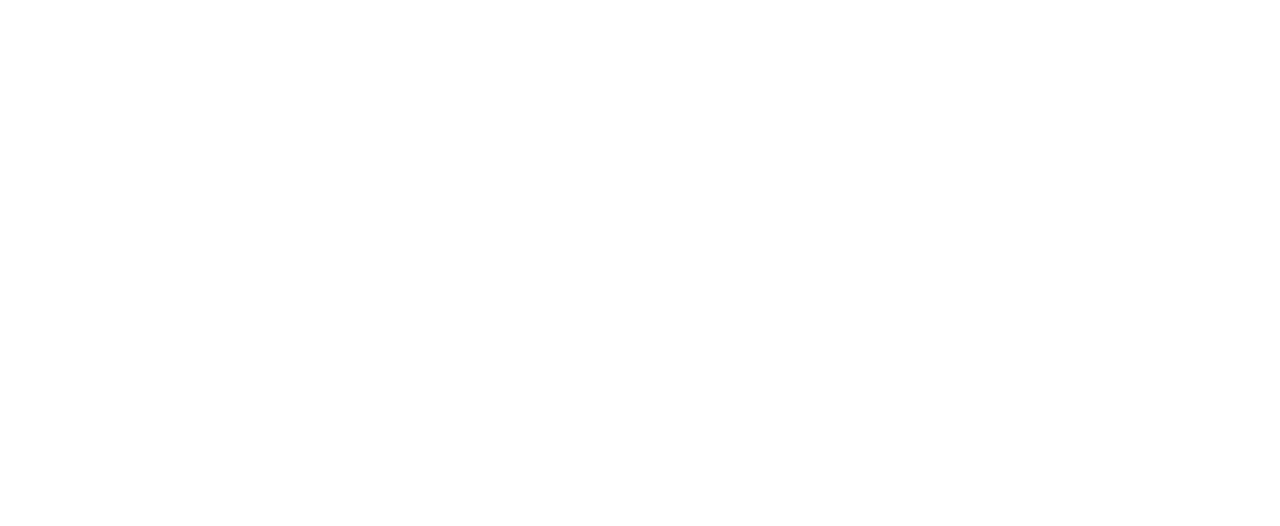
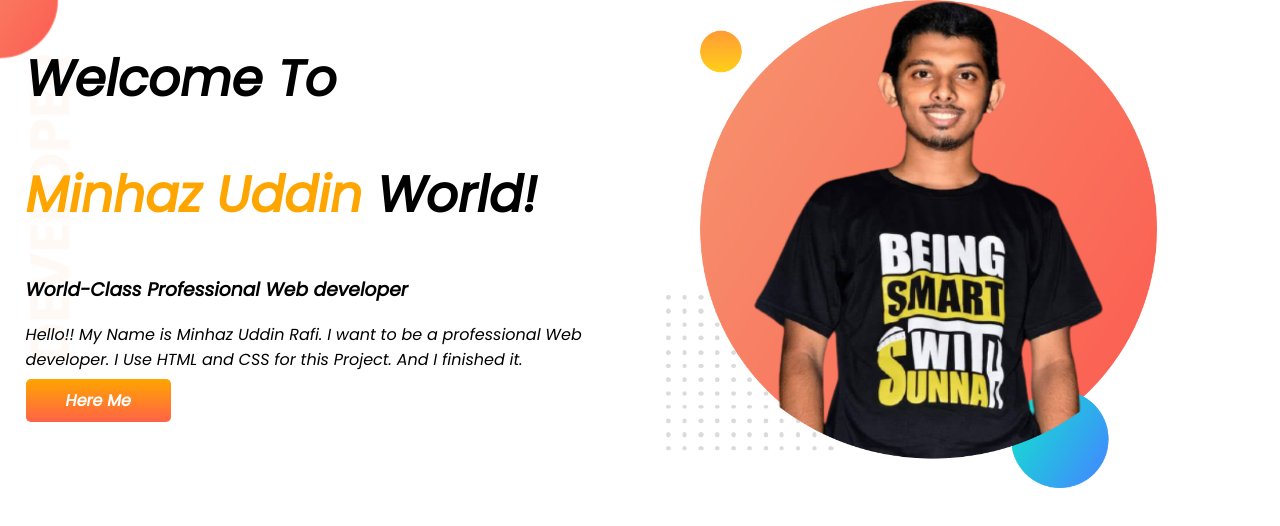
Before and after one commit to minhazuddin10/developer-portfolio, a plain HTML site: page index.html in a window 1280 px wide. Drawn offline with Linux system fonts and the light colour scheme.

Commit message:
banner added

```diff
--- a/index.html
+++ b/index.html
@@ -5,9 +5,23 @@
     <meta http-equiv="X-UA-Compatible" content="IE=edge">
     <meta name="viewport" content="width=device-width, initial-scale=1.0">
     <title>Minhaz portfolio</title>
+    <link rel="preconnect" href="https://fonts.googleapis.com">
+<link rel="preconnect" href="https://fonts.gstatic.com" crossorigin>
+<link href="https://fonts.googleapis.com/css2?family=Poppins:ital@1&display=swap" rel="stylesheet">
     <link rel="stylesheet" href="style.css">
 </head>
 <body>
+    <section class="top-banner">
+<div class="half-width">
 
+    <h1>Welcome To</h1>
+   <h1 ><span class="orange-color">Minhaz Uddin</span> World!</h1>
+   <h3>World-Class Professional Web developer</h3>
+   <p>Hello!! My Name is Minhaz Uddin Rafi. I want to be a professional Web developer. I Use HTML and CSS for this Project. And I finished it. </p>
+   <a class="link-button" target="blang" href="https://www.youtube.com/watch?v=jEQ2OvOR0wc"> Here Me</a>
+</div>
+<div class="half-width">
+    <img src="my-bg.png" alt="">
+</div>
 </body>
 </html>
--- a/style.css
+++ b/style.css
@@ -0,0 +1,33 @@
+body{
+    font-family: 'Poppins', sans-serif;
+    margin: 0px;
+}
+h1{
+    font-size: 50px;
+}
+.orange-color{
+    color: orange;
+
+}
+section{
+    display: flex;
+}
+.half-width{
+    width: 50%;
+    padding-left: 2%;
+}
+.half-width img{
+    width: 80%;
+}
+.link-button{
+    text-decoration: none;
+    background-image: linear-gradient(orange,tomato);
+    padding:10px 40px;
+    border-radius: 5px;
+    color: white;
+    font-weight: 700;
+}
+.top-banner{
+    background-image:url(top-banner.png);
+    background-repeat:no-repeat;
+}
```
Also changed, not shown: my-bg.png (added), top-banner.png (added).
